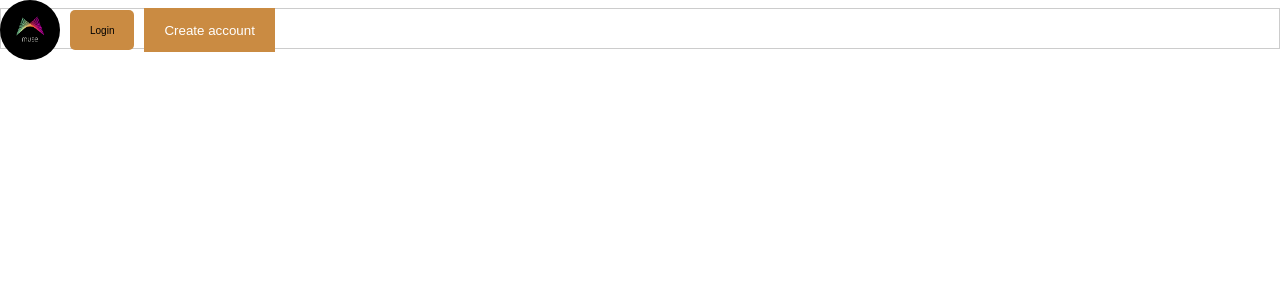
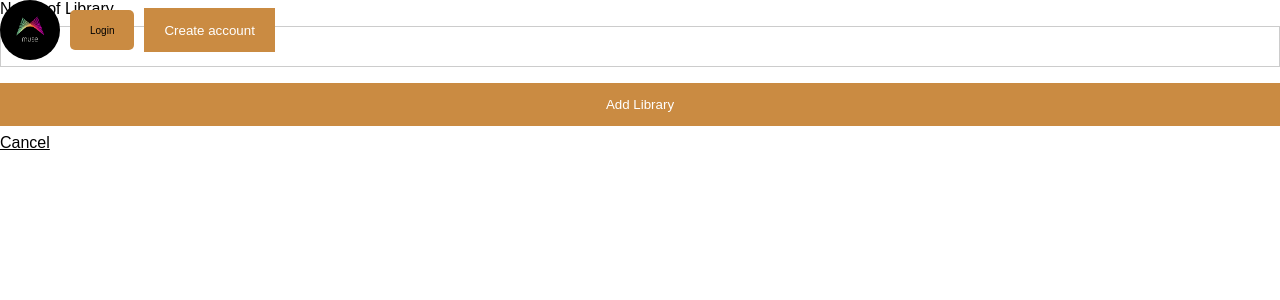
Before and after one commit to ltroper/Muse_Harmony_G7_Project, a Node server app: template views/libraryAdd.pug in a window 1280 px wide. Shown: the top 300 px of the page. Run offline with Node 20, Linux system fonts and the light colour scheme; the template is opened without the code that fills it, so the values that code supplies are empty; some libraries are stand-ins or nearby versions.

Commit message:
add custom list pug template

```diff
--- a/views/libraryAdd.pug
+++ b/views/libraryAdd.pug
@@ -2,5 +2,9 @@ extends layout.pug
 
 block content
     form(action="library/add" method="post")
-        label(for="libraryName")
+        input(type='hidden' name='_csrf' value=csrfToken)
+        label(for="libraryName") Name of Library
             input(type="text" id="libraryName")
+            div(class='py-4')
+                button(type='submit' class='') Add Library
+                a(href='/libraries' class='') Cancel
--- a/views/libraryList.pug
+++ b/views/libraryList.pug
@@ -10,6 +10,7 @@ block content
             h2 Libraries list
 
         .library-container
+            a(class='' href='/libraries/add' role='button') Add Custom Library
             each library in userLibraries
                 table
                     thead
```
